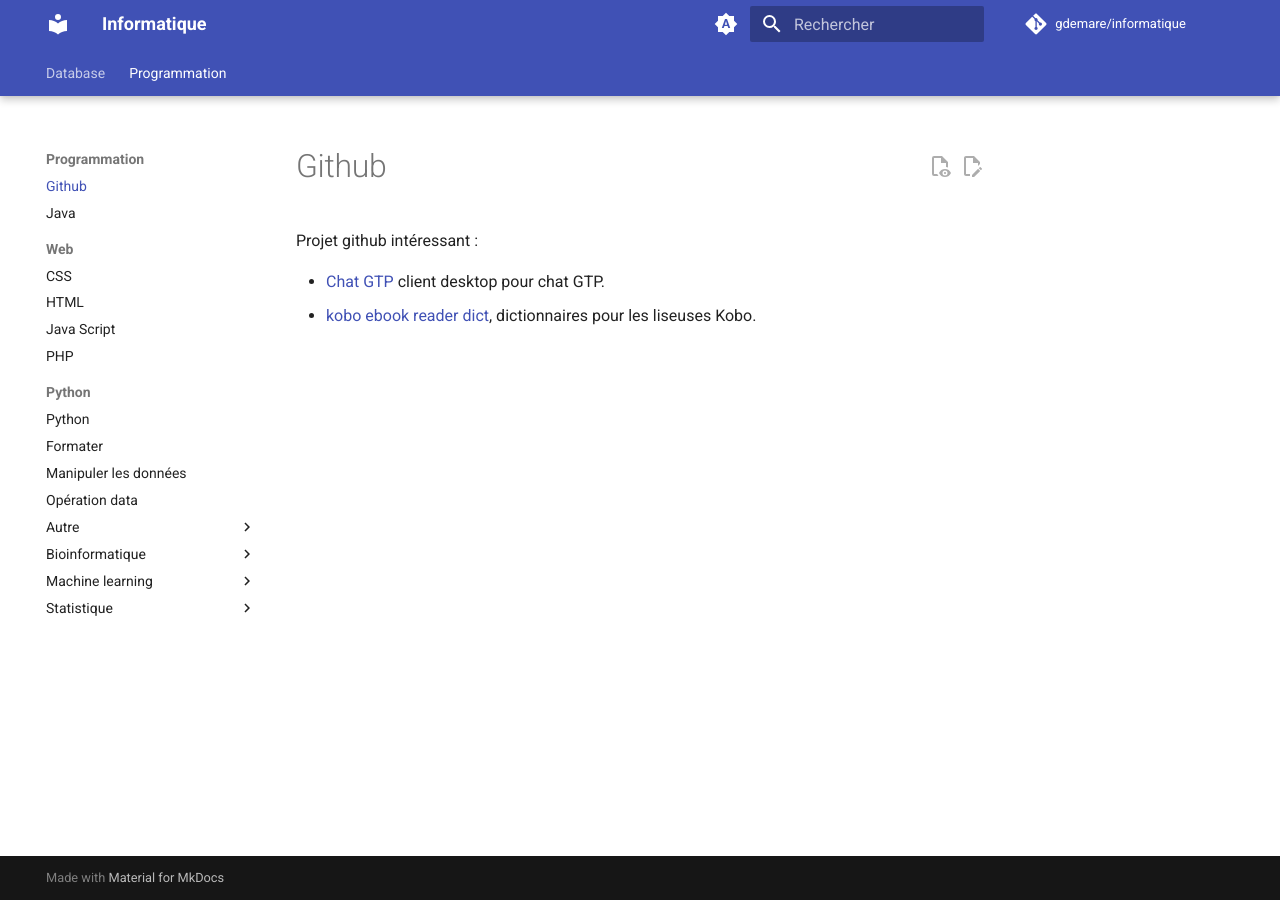
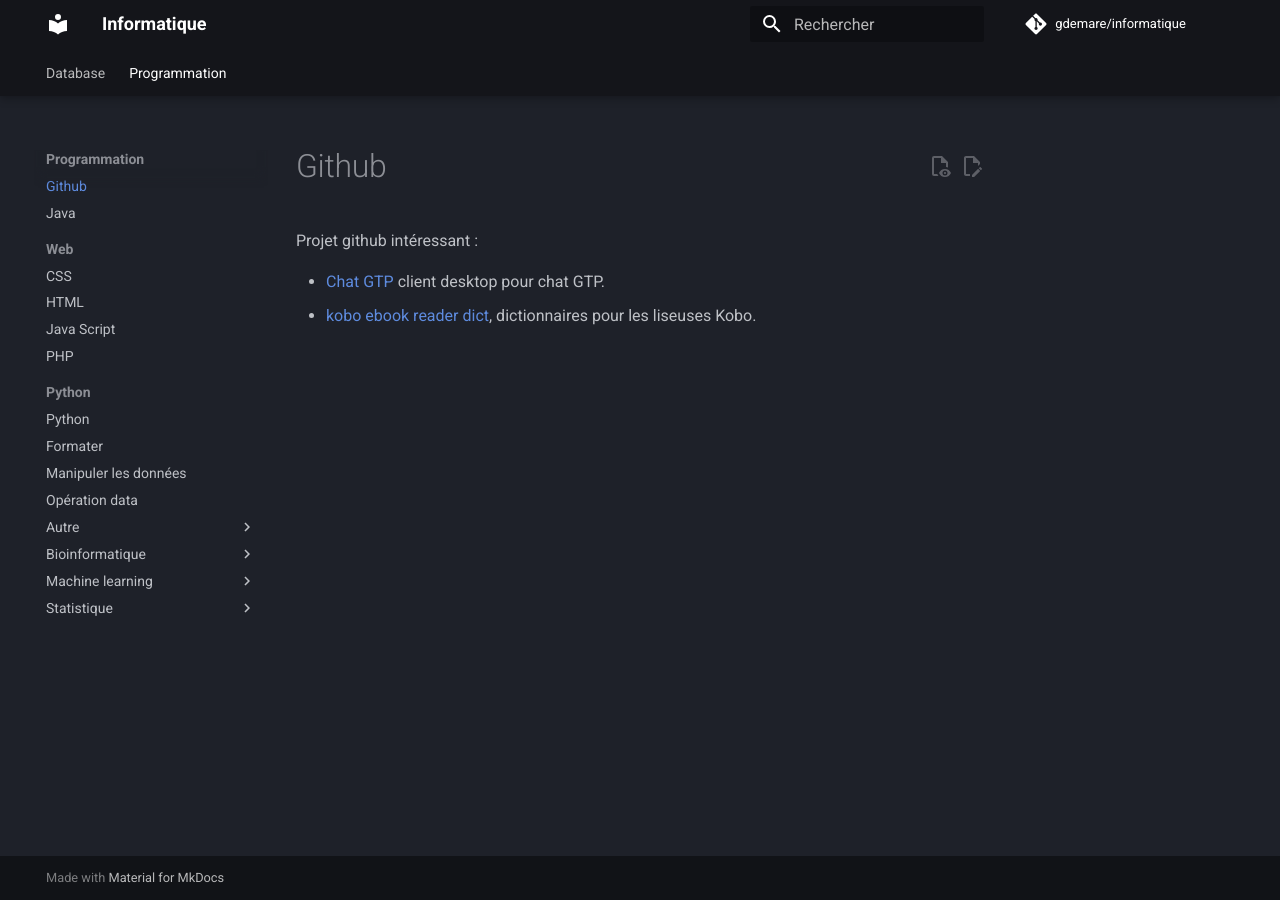
Before and after one commit to gdemare/Informatique, an MkDocs documentation site: the page built from docs/programming/github.md, in a window 1280 px wide. Built offline with MkDocs 1.6.1 and Material for MkDocs 9.7.7, drawn with Linux system fonts in a browser that asks for light colours; comment, search, counter and statistics services are not loaded.

Commit message:
Update mkdocs.yml

```diff
--- a/mkdocs.yml
+++ b/mkdocs.yml
@@ -8,7 +8,13 @@
   language: fr
   name: "material"
   features:
+    - content.action.edit # bouton edit
+    - content.action.view # bouton voir
     - content.tabs.link
+    - content.code.copy
+    - content.tabs.link
+     - toc.integrate # réuni le plan et le sommaire
+    - header.autohide
     - navigation.tabs #onglet
     - navigation.tabs.sticky #menu avec les onglets tout le temps visible
     - navigation.sections # section dans le menu a gauche
@@ -16,30 +22,14 @@
     - navigation.path # affiche le chemin au début de la page.
     - navigation.top # bouton pour remonter en haut
     # - navigation.indexes # pour avoir une page d'index dans chaque partie
-    - content.tabs.link
-     - toc.integrate # réuni le plan et le sommaire
-    - content.action.edit # bouton edit
-    - content.action.view # bouton voir
   palette:
-    # Palette toggle for automatic mode
-    - media: "(prefers-color-scheme)"
-      toggle:
-        icon: material/brightness-auto
-        name: Switch to light mode
+      scheme: slate
+      primary: black
+      accent: indigo
+  font:
+    text: Roboto
+    code: Roboto Mono
 
-    # Palette toggle for light mode
-    - media: "(prefers-color-scheme: light)"
-      scheme: default
-      toggle:
-        icon: material/brightness-7
-        name: Switch to dark mode
-
-    # Palette toggle for dark mode
-    - media: "(prefers-color-scheme: dark)"
-      scheme: slate
-      toggle:
-        icon: material/brightness-4
-        name: Switch to system preference
   theme:
     icon:
       edit: material/pencil
```
